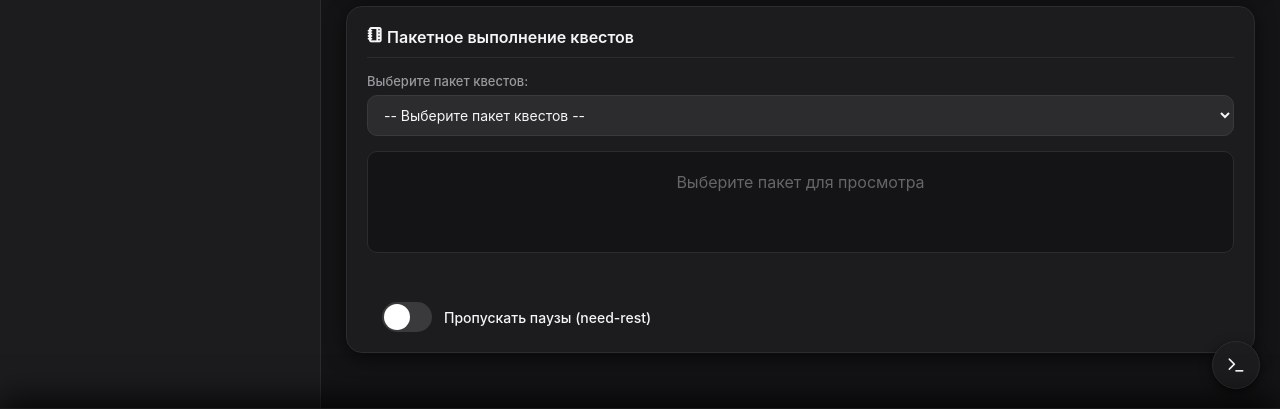
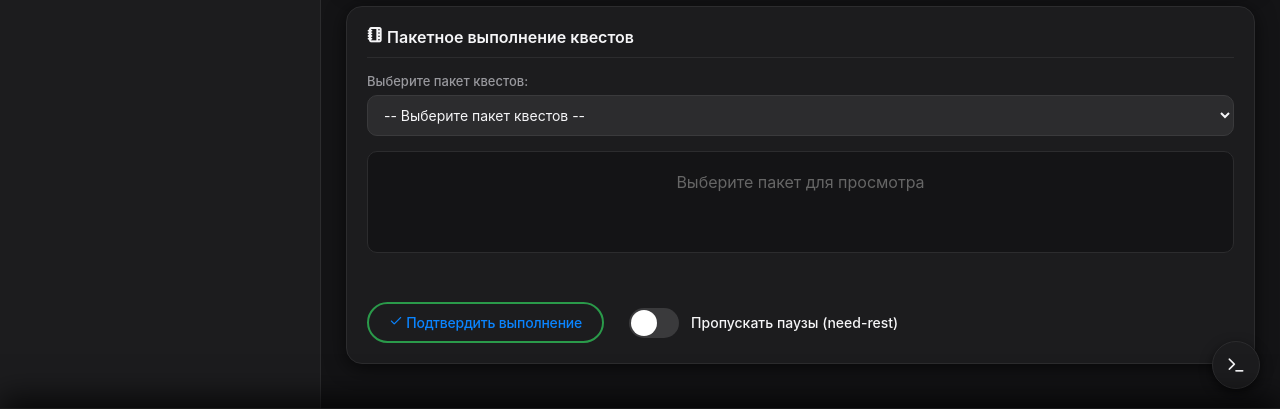
Before and after one commit to azfdagg/muip-gui, a Flask app: page / in a window 1280 px wide, after a click on "Квесты". Shown: the part 630-1039 px from the top of the page. Run offline with Flask 3, Linux system fonts and the light colour scheme; some web fonts are replaced.

Commit message:
Визуал

```diff
--- a/templates/index.html
+++ b/templates/index.html
@@ -309,7 +309,7 @@
                     <button class="action-btn danger" id="quest-package-stop-btn" onclick="stopQuestPackage()" style="display: none;">
                         <i class="icon-square"></i> Остановить
                     </button>
-                    <button class="action-btn secondary" id="quest-package-confirm-btn" onclick="confirmQuestPackage()" style="display: none; background: #1d7a3a; border-color: #2a9a4a;">
+                    <button class="action-btn secondary" id="quest-package-confirm-btn" onclick="confirmQuestPackage()" style="background: transparent; border: 2px solid #2a9a4a;">
                         <i class="icon-check"></i> Подтвердить выполнение
                     </button>
                     <label class="toggle-switch" style="margin-right: auto;">
```
